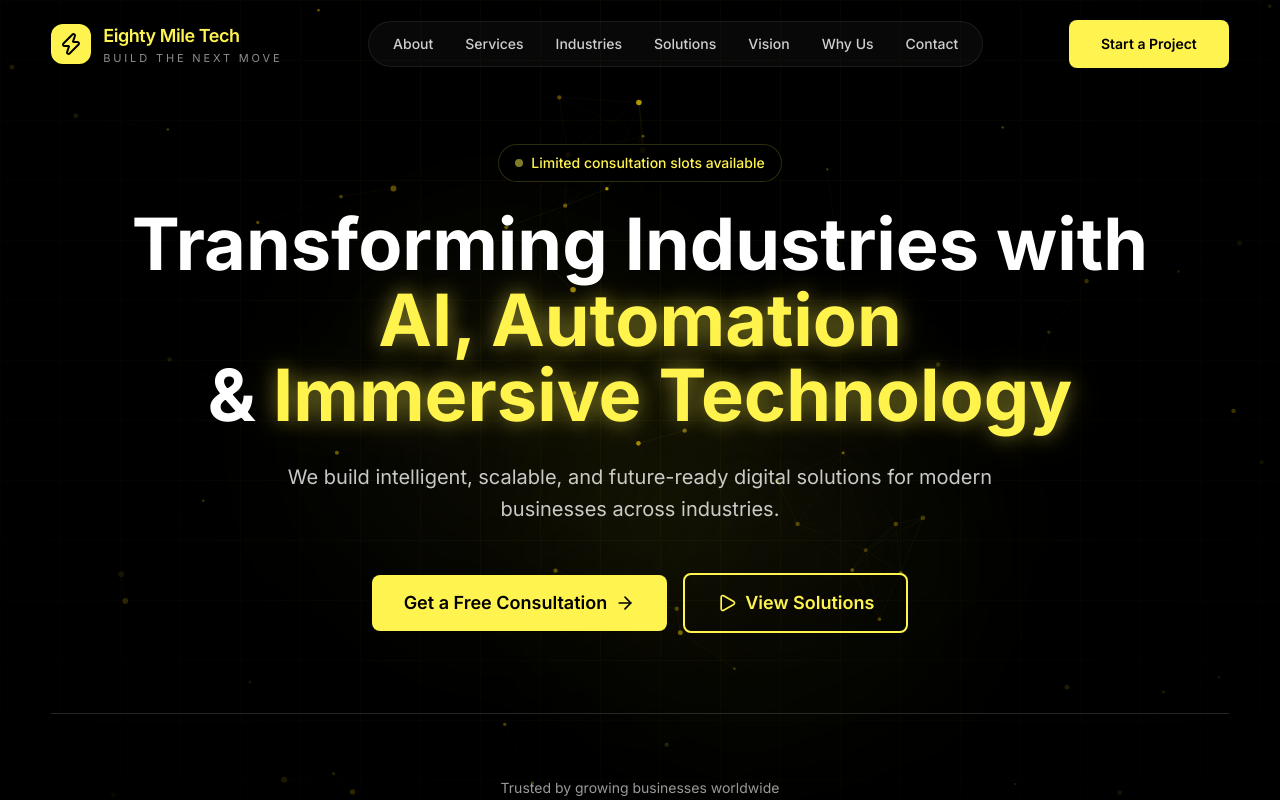
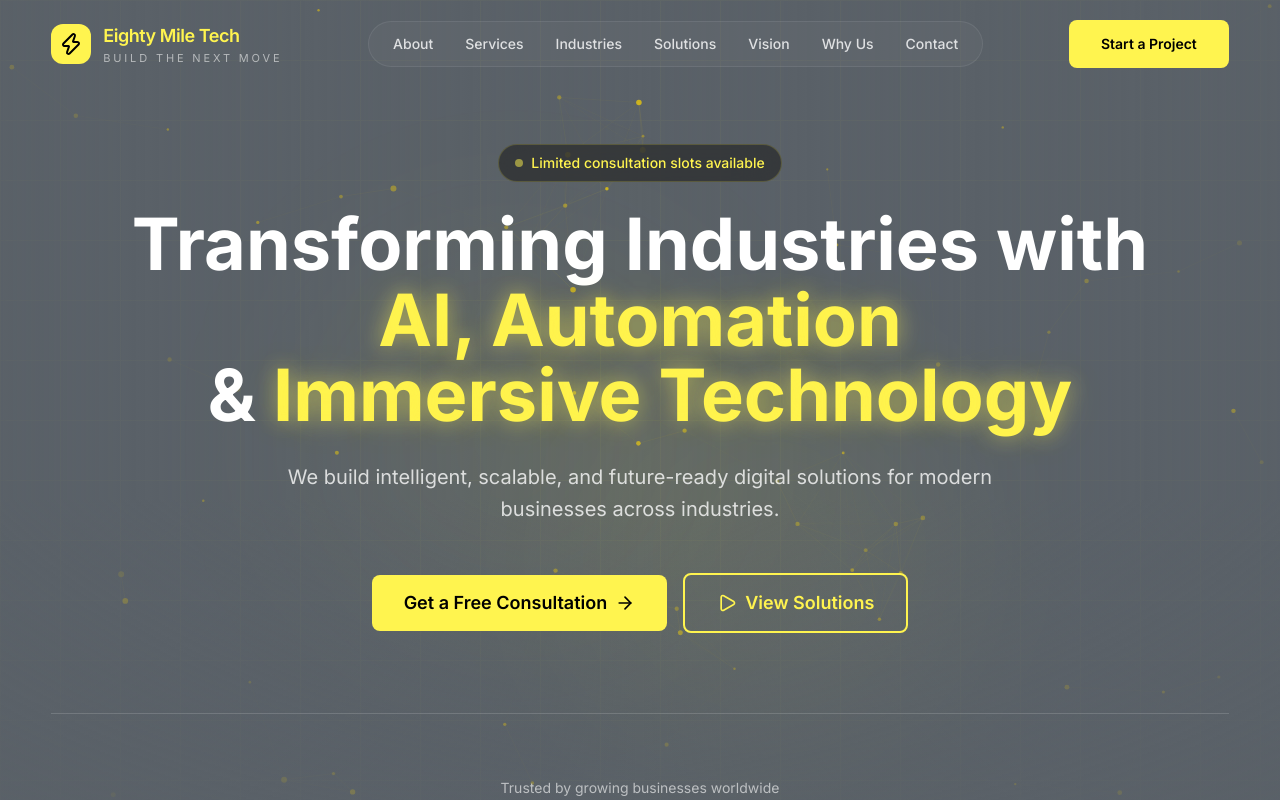
Before and after one commit to stylarkofficial/Eighty-mile-tech, a React (Vite) app: page / in a window 1280 px wide. Shown: the top 800 px of the page. Built offline with nearby package versions, Linux system fonts and the light colour scheme.

Commit message:
Restore ash background and keep text palette limited

```diff
--- a/src/App.tsx
+++ b/src/App.tsx
@@ -21,7 +21,7 @@ const SectionLoader = () => (
 
 function App() {
   return (
-    <div className="min-h-screen bg-[#000000] text-white overflow-x-hidden">
+    <div className="min-h-screen bg-[#5A6168] text-white overflow-x-hidden">
       <Navigation />
       <main>
         <Hero />
--- a/src/components/Contact.tsx
+++ b/src/components/Contact.tsx
@@ -115,7 +115,7 @@ export default function Contact() {
   return (
     <section
       id="contact"
-      className="section-padding bg-[#000000]"
+      className="section-padding bg-gradient-to-b from-[#666D75] via-[#5A6168] to-[#6F767E]"
     >
       <div className="content-shell" ref={ref}>
         <motion.div
--- a/src/components/Footer.tsx
+++ b/src/components/Footer.tsx
@@ -13,7 +13,7 @@ const footerLinks = [
 
 export default function Footer() {
   return (
-    <footer className="bg-[#000000] border-t border-[#FFF44F]/18">
+    <footer className="bg-[#5A6168] border-t border-white/15">
       <div className="content-shell py-16 md:py-20">
         <div className="grid gap-12 border-b border-white/8 pb-12 md:grid-cols-[1.1fr_0.9fr] md:items-end">
           <div className="max-w-2xl">
--- a/src/components/HeroBackground.tsx
+++ b/src/components/HeroBackground.tsx
@@ -117,8 +117,8 @@ export default function HeroBackground() {
       />
 
       {/* Gradient overlays */}
-      <div className="absolute inset-0 bg-gradient-to-b from-transparent via-transparent to-[#000000] pointer-events-none" />
-      <div className="absolute inset-0 bg-gradient-to-r from-[#000000]/70 via-transparent to-[#000000]/70 pointer-events-none" />
+      <div className="absolute inset-0 bg-gradient-to-b from-transparent via-transparent to-[#5A6168] pointer-events-none" />
+      <div className="absolute inset-0 bg-gradient-to-r from-[#5A6168]/55 via-transparent to-[#5A6168]/55 pointer-events-none" />
     </div>
   );
 }
--- a/src/components/Process.tsx
+++ b/src/components/Process.tsx
@@ -37,7 +37,7 @@ export default function Process() {
   });
 
   return (
-    <section id="process" className="section-padding bg-[#000000]">
+    <section id="process" className="section-padding bg-gradient-to-b from-[#687078] via-[#5A6168] to-[#707880]">
       <div className="content-shell" ref={ref}>
         <motion.div
           initial={{ opacity: 0, y: 40 }}
--- a/src/components/Services.tsx
+++ b/src/components/Services.tsx
@@ -54,7 +54,7 @@ export default function Services() {
   });
 
   return (
-    <section id="services" className="section-padding bg-[#000000]">
+    <section id="services" className="section-padding bg-gradient-to-b from-[#697179] via-[#5A6168] to-[#737B83]">
       <div className="content-shell" ref={ref}>
         <motion.div
           initial={{ opacity: 0, y: 40 }}
--- a/src/components/Solutions.tsx
+++ b/src/components/Solutions.tsx
@@ -52,7 +52,7 @@ export default function Solutions() {
   });
 
   return (
-    <section id="solutions" className="section-padding bg-[#000000]">
+    <section id="solutions" className="section-padding bg-gradient-to-b from-[#687078] via-[#5A6168] to-[#727A82]">
       <div className="content-shell" ref={ref}>
         <motion.div
           initial={{ opacity: 0, y: 40 }}
@@ -113,7 +113,7 @@ export default function Solutions() {
                     alt={solution.title}
                     className="aspect-video w-full object-cover transition-transform duration-700 group-hover:scale-[1.03]"
                   />
-                  <div className="absolute inset-0 bg-gradient-to-t from-[#000000] via-transparent to-transparent" />
+                  <div className="absolute inset-0 bg-gradient-to-t from-[#5A6168] via-transparent to-transparent" />
                   <div className="absolute left-6 top-6 flex h-14 w-14 items-center justify-center rounded-2xl bg-black/40 backdrop-blur-sm">
                     <solution.icon className="w-7 h-7 text-[#FFF44F]" />
                   </div>
--- a/src/index.css
+++ b/src/index.css
@@ -3,10 +3,10 @@
 @theme {
   --color-primary: #FFF44F;
   --color-primary-dark: #FFF44F;
-  --color-dark: #000000;
-  --color-dark-grey: #000000;
-  --color-grey: #000000;
-  --color-light-grey: #FFFFFF;
+  --color-dark: #5a6168;
+  --color-dark-grey: #474d54;
+  --color-grey: #3a4046;
+  --color-light-grey: #7b8289;
   --font-family-sans: 'Inter', sans-serif;
 }
 
@@ -23,7 +23,7 @@ html {
 
 body {
   font-family: 'Inter', sans-serif;
-  background-color: #000000;
+  background-color: #5a6168;
   color: #ffffff;
   overflow-x: hidden;
   line-height: 1.5;
@@ -39,7 +39,7 @@ body {
 }
 
 ::-webkit-scrollbar-track {
-  background: #000000;
+  background: #5a6168;
 }
 
 ::-webkit-scrollbar-thumb {
@@ -52,14 +52,14 @@ body {
 }
 
 .glass {
-  background: rgba(0, 0, 0, 0.72);
+  background: rgba(31, 31, 31, 0.6);
   backdrop-filter: blur(20px);
   -webkit-backdrop-filter: blur(20px);
   border: 1px solid rgba(255, 244, 79, 0.18);
 }
 
 .glass-dark {
-  background: rgba(0, 0, 0, 0.9);
+  background: rgba(10, 10, 10, 0.8);
   backdrop-filter: blur(20px);
   -webkit-backdrop-filter: blur(20px);
   border: 1px solid rgba(255, 244, 79, 0.18);
@@ -86,7 +86,7 @@ body {
 
 .gradient-border {
   position: relative;
-  background: linear-gradient(135deg, #000000, #000000);
+  background: linear-gradient(135deg, #474d54, #5a6168);
   border-radius: 16px;
 }
 
```
